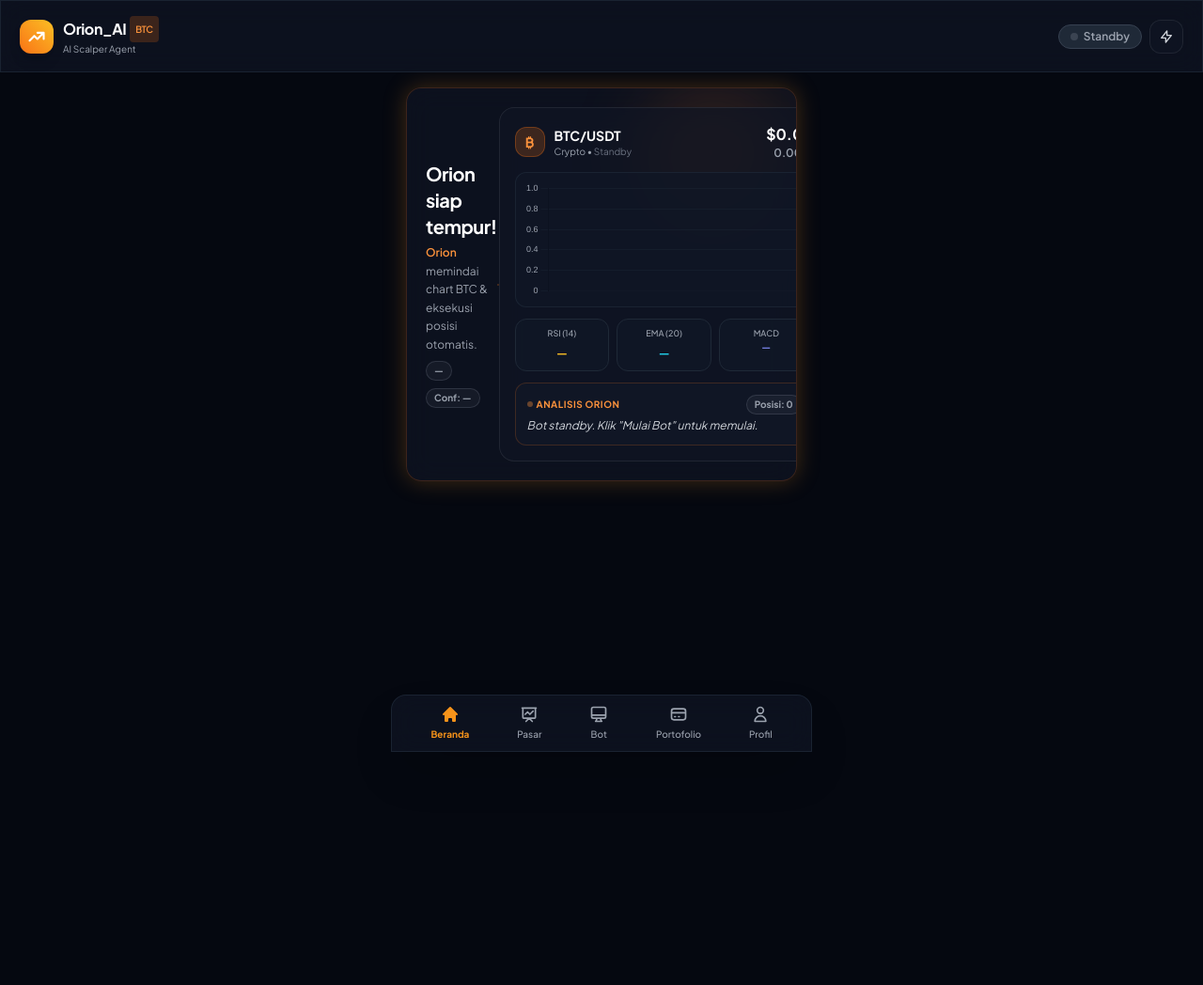
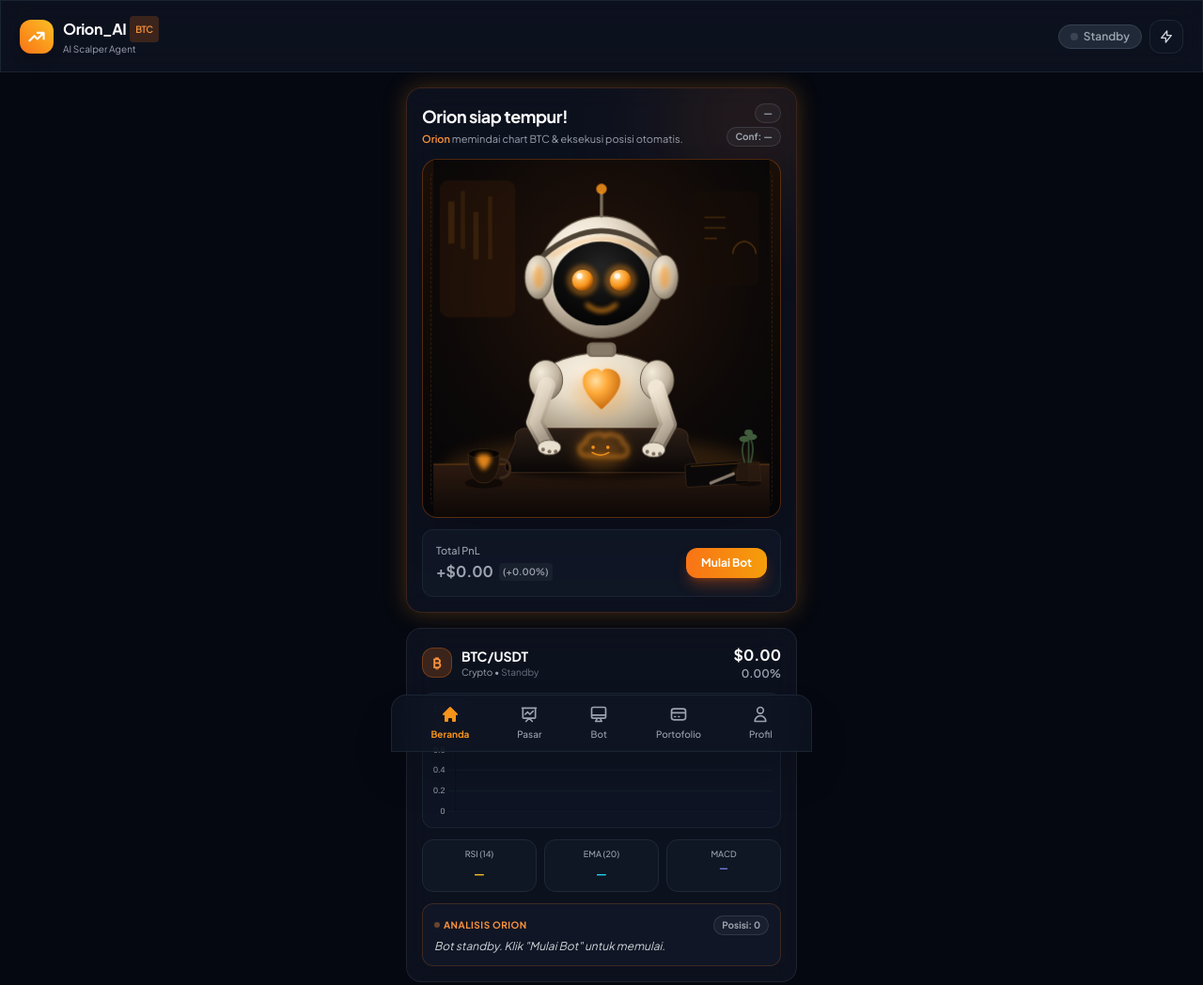
Before and after one commit to hasbiimut8-glitch/Ai-bot-trade, a website: page public/index.html in a window 1280 px wide. Shown: the top 1048 px of the page at 94% size. Before the commit the page ends 800 px from the top, so only its background shows below. Drawn offline with nearby package versions, Linux system fonts and the light colour scheme; no server answers.

```diff
--- a/public/index.html
+++ b/public/index.html
@@ -48,31 +48,31 @@
 
 <main class="max-w-md mx-auto p-4 space-y-4">
 
-  <!-- Banner -->
-  <div class="glass-card rounded-2xl p-5 relative overflow-hidden glow-orange border border-orange-500/20">
-    <div class="absolute right-0 top-0 w-40 h-40 bg-gradient-to-br from-orange-500/25 to-amber-500/5 rounded-full blur-2xl pointer-events-none"></div>
+  <!-- ==================== ROBOT 3D SCENE ==================== -->
+  <div class="glass-card rounded-2xl p-4 relative overflow-hidden glow-orange border border-orange-500/20">
+    <div class="absolute -top-10 -right-10 w-40 h-40 bg-gradient-to-br from-orange-500/25 to-amber-500/5 rounded-full blur-3xl pointer-events-none"></div>
 
-    <div class="flex justify-between items-center relative z-10">
-      <div class="w-6/12">
-        <h2 class="text-xl font-bold text-white tracking-tight">Orion siap tempur!</h2>
-        <p class="text-xs text-gray-400 mt-1 leading-relaxed">
+    <!-- Judul atas scene -->
+    <div class="flex justify-between items-center mb-3 relative z-10">
+      <div>
+        <h2 class="text-lg font-bold text-white tracking-tight">Orion siap tempur!</h2>
+        <p class="text-[11px] text-gray-400 mt-0.5">
           <span class="text-orange-400 font-semibold">Orion</span> memindai chart BTC & eksekusi posisi otomatis.
         </p>
-        <div class="flex items-center gap-2 mt-2 flex-wrap">
+      </div>
+      <div class="flex flex-col items-end gap-1">
         <span id="trendBadge" class="badge-pill">—</span>
         <span id="confidenceBadge" class="badge-pill">Conf: —</span>
       </div>
     </div>
 
-      <!-- Robot -->
-    <!-- Robot Orion 3D Scene -->
+    <!-- Robot Scene -->
     <div class="w-full rounded-2xl bg-gradient-to-b from-[#1a0f08] via-[#0d0a08] to-[#050508] border border-orange-500/30 flex items-center justify-center relative shadow-2xl overflow-hidden" style="aspect-ratio: 1 / 1;">
       <div class="absolute inset-2 border border-dashed border-orange-500/15 rounded-xl pointer-events-none"></div>
       <div class="absolute w-40 h-40 bg-orange-500/20 rounded-full blur-3xl"></div>
 
       <svg class="w-full h-full relative z-10 robot-3d-scene" viewBox="0 0 320 340" xmlns="http://www.w3.org/2000/svg">
         <defs>
-      <!-- 3D shading gradients -->
           <radialGradient id="h3dHead" cx="35%" cy="25%" r="80%">
             <stop offset="0%" stop-color="#fdf8f0"/>
             <stop offset="30%" stop-color="#f0e6d6"/>
@@ -136,10 +136,10 @@
           </filter>
         </defs>
 
-    <!-- Ambient background -->
+        <!-- Background -->
         <rect width="320" height="340" fill="url(#h3dBg)"/>
 
-    <!-- Blurred window/city hint (kiri) -->
+        <!-- Window city hint -->
         <g opacity="0.35">
           <rect x="6" y="20" width="72" height="130" rx="8" fill="#3d1e08"/>
           <rect x="14" y="40" width="6" height="40" fill="#f7931a" opacity="0.4"/>
@@ -148,21 +148,19 @@
           <rect x="52" y="35" width="4" height="60" fill="#f7931a" opacity="0.3"/>
         </g>
 
-    <!-- Wall tech lines (kanan) -->
+        <!-- Wall tech lines -->
         <g opacity="0.4">
           <rect x="245" y="30" width="65" height="90" rx="6" fill="#1a0e06"/>
           <path d="M 258 55 L 278 55 M 258 65 L 278 65 M 258 75 L 270 75" stroke="#f7931a" stroke-width="1.5" opacity="0.5"/>
           <path d="M 285 90 C 285 82 292 78 296 78 C 300 78 307 82 307 90" stroke="#f7931a" stroke-width="1.5" fill="none" opacity="0.6"/>
         </g>
 
-    <!-- Desk with warm underlight -->
+        <!-- Desk -->
         <ellipse cx="160" cy="295" rx="150" ry="30" fill="#f7931a" opacity="0.15" filter="url(#h3dGlowBig)"/>
         <rect x="0" y="290" width="320" height="60" fill="url(#h3dDesk)"/>
         <line x1="0" y1="290" x2="320" y2="290" stroke="#f7931a" stroke-width="0.8" opacity="0.4"/>
 
-    <!-- === ROBOT (draw first, then laptop in front) === -->
-
-    <!-- Body torso -->
+        <!-- Body -->
         <path d="M 112 195 Q 102 200 98 220 L 98 255 Q 98 265 108 267 L 212 267 Q 222 265 222 255 L 222 220 Q 218 200 208 195 Q 186 184 160 184 Q 134 184 112 195 Z"
               fill="url(#h3dBody)" stroke="#5c5142" stroke-width="1"/>
 
@@ -174,7 +172,7 @@
         <ellipse cx="107" cy="210" rx="16" ry="19" fill="url(#h3dEar)" stroke="#5c5142" stroke-width="0.8"/>
         <ellipse cx="213" cy="210" rx="16" ry="19" fill="url(#h3dEar)" stroke="#5c5142" stroke-width="0.8"/>
 
-    <!-- Chest heart + glow -->
+        <!-- Heart -->
         <ellipse cx="160" cy="222" rx="26" ry="22" fill="#f7931a" opacity="0.28" filter="url(#h3dGlowBig)"/>
         <g class="heart-3d">
           <path d="M 160 238 C 160 238 142 224 142 211 C 142 203 149 199 155 199 C 158 199 160 202 160 202 C 160 202 162 199 165 199 C 171 199 178 203 178 211 C 178 224 160 238 160 238 Z"
@@ -205,11 +203,11 @@
         <!-- Visor -->
         <ellipse cx="160" cy="118" rx="46" ry="40" fill="url(#h3dVisor)"/>
 
-    <!-- Eye glow halos -->
+        <!-- Eye halos -->
         <circle cx="142" cy="115" r="15" fill="#f7931a" opacity="0.4" filter="url(#h3dGlow)"/>
         <circle cx="178" cy="115" r="15" fill="#f7931a" opacity="0.4" filter="url(#h3dGlow)"/>
 
-    <!-- Eyes (blink group) -->
+        <!-- Eyes -->
         <g class="eyes-3d">
           <circle cx="142" cy="115" r="10" fill="url(#h3dEye)"/>
           <circle cx="139" cy="111" r="2.8" fill="#fff" opacity="0.75"/>
@@ -220,16 +218,12 @@
         <!-- Smile -->
         <path d="M 146 138 Q 160 150 174 138" stroke="#f7931a" stroke-width="2.8" fill="none" stroke-linecap="round" filter="url(#h3dGlow)"/>
 
-    <!-- === LAPTOP (di depan robot) === -->
+        <!-- Laptop -->
         <g>
-      <!-- Shadow under laptop -->
           <ellipse cx="160" cy="296" rx="85" ry="8" fill="#000" opacity="0.6" filter="url(#h3dShadow)"/>
-      <!-- Laptop body -->
           <path d="M 78 268 Q 76 258 86 256 L 234 256 Q 244 258 242 268 L 252 292 Q 252 298 246 298 L 74 298 Q 68 298 68 292 Z"
                 fill="url(#h3dLaptop)" stroke="#3d2a1c" stroke-width="1"/>
-      <!-- Logo cloud glow -->
           <ellipse cx="160" cy="278" rx="24" ry="16" fill="#f7931a" opacity="0.3" filter="url(#h3dGlowBig)"/>
-      <!-- Cloud outline with smiley -->
           <path d="M 145 282 Q 139 282 139 276 Q 139 270 145 270 Q 145 262 154 262 Q 159 259 163 264 Q 167 259 173 263 Q 180 263 180 270 Q 185 271 185 277 Q 185 283 179 283 Z"
                 fill="none" stroke="#f7931a" stroke-width="1.8" stroke-linejoin="round" filter="url(#h3dGlow)"/>
           <circle cx="152" cy="274" r="1.6" fill="#f7931a"/>
@@ -237,8 +231,7 @@
           <path d="M 151 279 Q 159 284 167 279" stroke="#f7931a" stroke-width="1.3" fill="none" stroke-linecap="round"/>
         </g>
 
-    <!-- === ARMS + HANDS (di atas laptop, mengetik) === -->
-    <!-- Left arm -->
+        <!-- Left arm typing -->
         <g class="arm-left-3d">
           <path d="M 108 215 L 96 250 L 108 272" stroke="url(#h3dArm)" stroke-width="16" stroke-linecap="round" stroke-linejoin="round" fill="none"/>
           <path d="M 108 215 L 96 250 L 108 272" stroke="#f0e6d4" stroke-width="10" stroke-linecap="round" stroke-linejoin="round" fill="none" opacity="0.35"/>
@@ -248,7 +241,7 @@
           <circle cx="116" cy="278" r="1.8" fill="#7a6d5c"/>
         </g>
 
-    <!-- Right arm -->
+        <!-- Right arm typing -->
         <g class="arm-right-3d">
           <path d="M 212 215 L 224 250 L 212 272" stroke="url(#h3dArm)" stroke-width="16" stroke-linecap="round" stroke-linejoin="round" fill="none"/>
           <path d="M 212 215 L 224 250 L 212 272" stroke="#f0e6d4" stroke-width="10" stroke-linecap="round" stroke-linejoin="round" fill="none" opacity="0.35"/>
@@ -258,18 +251,14 @@
           <circle cx="216" cy="278" r="1.8" fill="#7a6d5c"/>
         </g>
 
-    <!-- === PROPS === -->
-    <!-- Coffee mug -->
+        <!-- Coffee -->
         <g>
           <ellipse cx="48" cy="308" rx="18" ry="5" fill="#000" opacity="0.5"/>
           <path d="M 33 280 Q 33 308 48 308 Q 63 308 63 280 Z" fill="#1a1008" stroke="#3d2a1c" stroke-width="0.8"/>
           <ellipse cx="48" cy="280" rx="15" ry="4.5" fill="#080403" stroke="#3d2a1c" stroke-width="0.6"/>
-      <!-- Steam -->
           <path d="M 45 272 Q 43 268 45 264 M 51 272 Q 49 268 51 264" stroke="#f7931a" stroke-width="1" fill="none" opacity="0.4" class="steam"/>
-      <!-- Heart on mug -->
           <path d="M 48 296 C 48 296 41 290 41 285 C 41 282 44 280 46 280 C 47 280 48 281 48 281 C 48 281 49 280 50 280 C 52 280 55 282 55 285 C 55 290 48 296 48 296 Z"
                 fill="#f7931a" opacity="0.9" filter="url(#h3dGlow)"/>
-      <!-- Handle -->
           <path d="M 63 285 Q 73 285 73 294 Q 73 303 63 303" fill="none" stroke="#3d2a1c" stroke-width="2.5"/>
         </g>
 
@@ -281,7 +270,7 @@
           <circle cx="288" cy="297" r="2.2" fill="#f7931a" opacity="0.75" filter="url(#h3dGlow)" class="pen-tip"/>
         </g>
 
-    <!-- Plant (kanan bawah) -->
+        <!-- Plant -->
         <g opacity="0.85">
           <ellipse cx="300" cy="308" rx="12" ry="3" fill="#000" opacity="0.5"/>
           <path d="M 288 306 L 290 288 L 310 288 L 312 306 Z" fill="#2a1a10" stroke="#3d2a1c" stroke-width="0.6"/>
@@ -292,6 +281,21 @@
           <ellipse cx="300" cy="260" rx="4" ry="3" fill="#4a6b45"/>
         </g>
       </svg>
+    </div>
+
+    <!-- Baris PnL + tombol -->
+    <div class="flex items-center justify-between bg-gray-900/80 rounded-xl p-3.5 border border-gray-800/80 mt-3 relative z-10">
+      <div>
+        <span class="text-[11px] text-gray-400 font-medium block">Total PnL</span>
+        <div class="flex items-center space-x-1.5 mt-0.5">
+          <span id="todayPnL" class="text-base font-bold text-gray-400">+$0.00</span>
+          <span id="profitPercentage" class="text-[10px] text-gray-400 bg-gray-500/10 px-1 py-0.5 rounded font-semibold">(+0.00%)</span>
+        </div>
+      </div>
+      <button id="toggleBtn" class="px-4 py-2 bg-gradient-to-r from-orange-500 to-amber-500 hover:from-orange-400 hover:to-amber-400 text-white text-xs font-bold rounded-xl transition shadow-lg shadow-orange-600/35">
+        Mulai Bot
+      </button>
+    </div>
   </div>
 
   <!-- Market Card -->
@@ -310,12 +314,10 @@
       </div>
     </div>
 
-    <!-- Chart.js canvas -->
     <div class="h-36 w-full bg-gray-900/70 rounded-xl border border-gray-800/80 p-2 relative overflow-hidden">
       <canvas id="tradingChart"></canvas>
     </div>
 
-    <!-- Indicators -->
     <div class="grid grid-cols-3 gap-2 mt-3 text-center">
       <div class="bg-gray-900/80 p-2 rounded-xl border border-gray-800">
         <span class="text-[9px] text-gray-400 block font-medium">RSI (14)</span>
@@ -331,7 +333,6 @@
       </div>
     </div>
 
-    <!-- AI Thought -->
     <div class="bg-gray-900/90 rounded-xl p-3 border border-orange-500/20 mt-3">
       <div class="flex items-center justify-between mb-1">
         <span class="text-[10px] uppercase tracking-wider text-orange-400 font-bold flex items-center space-x-1">
@@ -433,7 +434,6 @@
     </div>
   </div>
 
-  <!-- Footer -->
   <div class="text-center text-[10px] text-gray-600 pb-2">
     <p>Orion AI • Last update: <span id="lastUpdate">—</span></p>
   </div>
```
Lines whose indentation alone changed are shown as unchanged.
